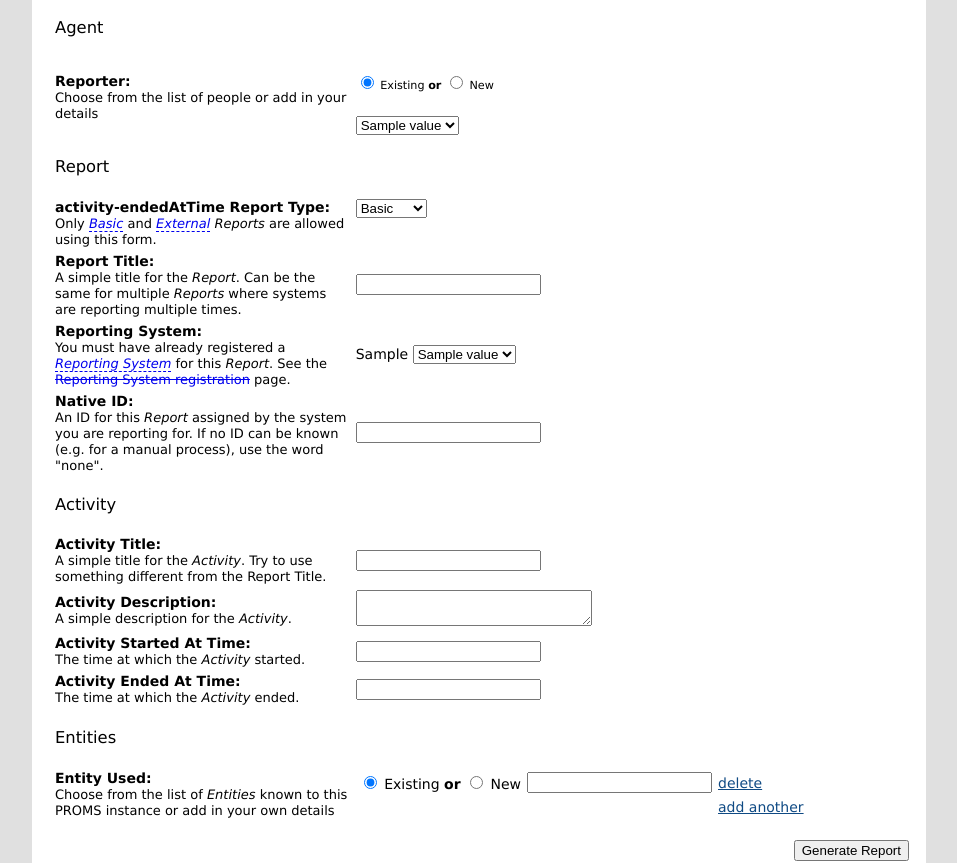
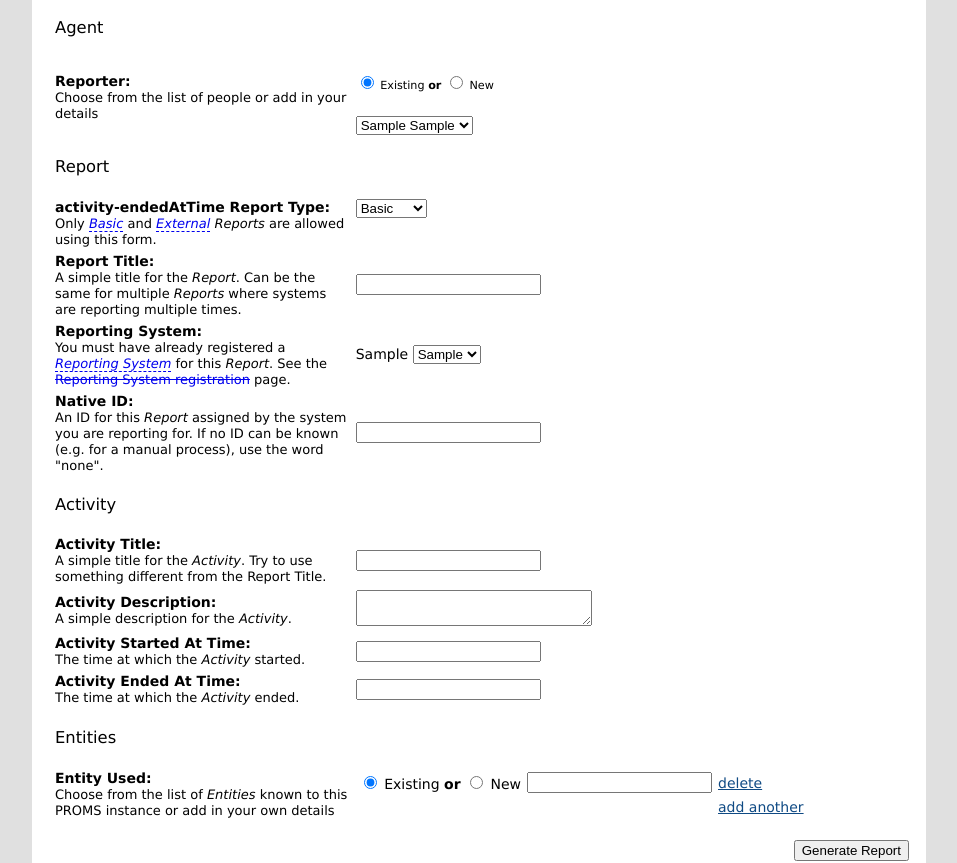
Before and after one commit to CSIRO-enviro-informatics/proms, a Flask app: template templates/function_create_report.html in a window 1280 px wide. Shown: the part 289-1152 px from the top of the page, without its empty margins (161-1118 px from the left). Run offline with Flask 2, Linux system fonts and the light colour scheme; the template is opened without the code that fills it: most values are stand-ins (such as "Sample title", 1, 10 or a date in 2020); parts of the project's set-up code (start-up, migrations or seed data) failed here and were passed over.

Commit message:
Create report functionality

```diff
--- a/templates/function_create_report.html
+++ b/templates/function_create_report.html
@@ -155,8 +155,8 @@
                     {%if agents|length>0%}
                     <div id="agent-existing-value" style="width:300px;">
                         <select name="agent" id="agent">
-                            {% for key, value in agents.items() %}
-                            <option value="{{ key }}">{{ value }}</option>
+                            {% for agent_item in agents %}
+                                <option value="{{ agent_item.ag_u }}">{{ agent_item.n + " " + agent_item.fn}}</option>
                             {% endfor %}
                         </select>
                     </div>
@@ -191,11 +191,12 @@
                 <td>
                     {{ select_rs }}
                      {%if reportingsystems|length>0%}
-                    <select name="reportingsystem" id="reportingsystem">
-                        {% for key, value in reportingsystems.items() %}
-                        <option value="{{ key }}">{{ value }}</option>
-                        {% endfor %}
-                    </select>
+                        <select name="reportingsystem" id="reportingsystem">
+
+                            {% for reportingsystem in reportingsystems  %}
+                                <option value="{{ reportingsystem.rs_u }}">{{ reportingsystem.t }}</option>
+                            {% endfor %}
+                        </select>
                     {%endif%}
                 </td>
             </tr>
--- a/templates/function_register_reportingsystem.html
+++ b/templates/function_register_reportingsystem.html
@@ -145,7 +145,6 @@
                     <div id="agent-existing-value" style="width:300px;">
                         <select name="agent" id="agent">
                             {% for agent_item in agents %}
-                                {%  set existing_email = agent_item.ag_u %}
                                 <option value="{{ agent_item.ag_u }}">{{ agent_item.n + " " + agent_item.fn}}</option>
                             {% endfor %}
                         </select>
```
Also changed, not shown: routes.py (+6 -4 lines), templates/id.html (+7 -1 lines).
